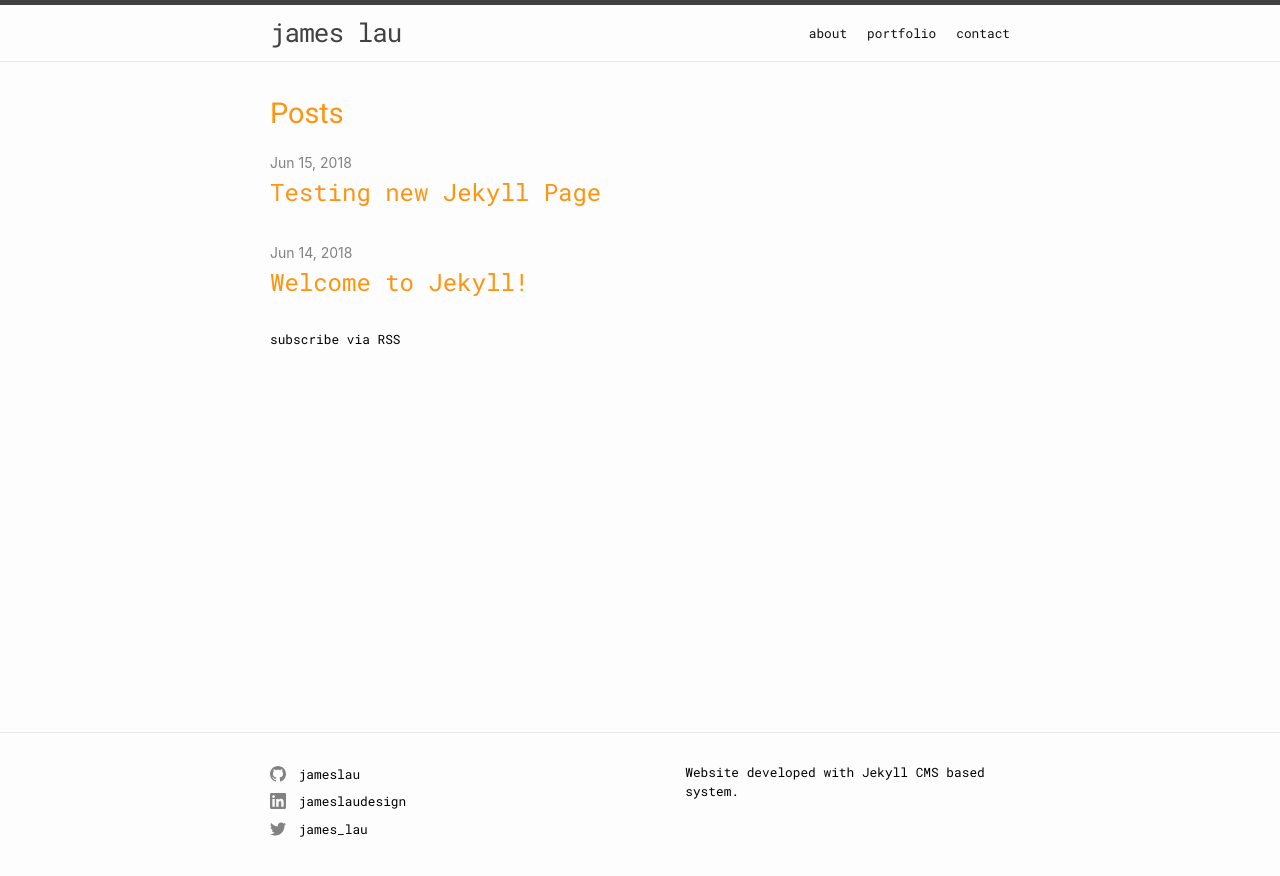
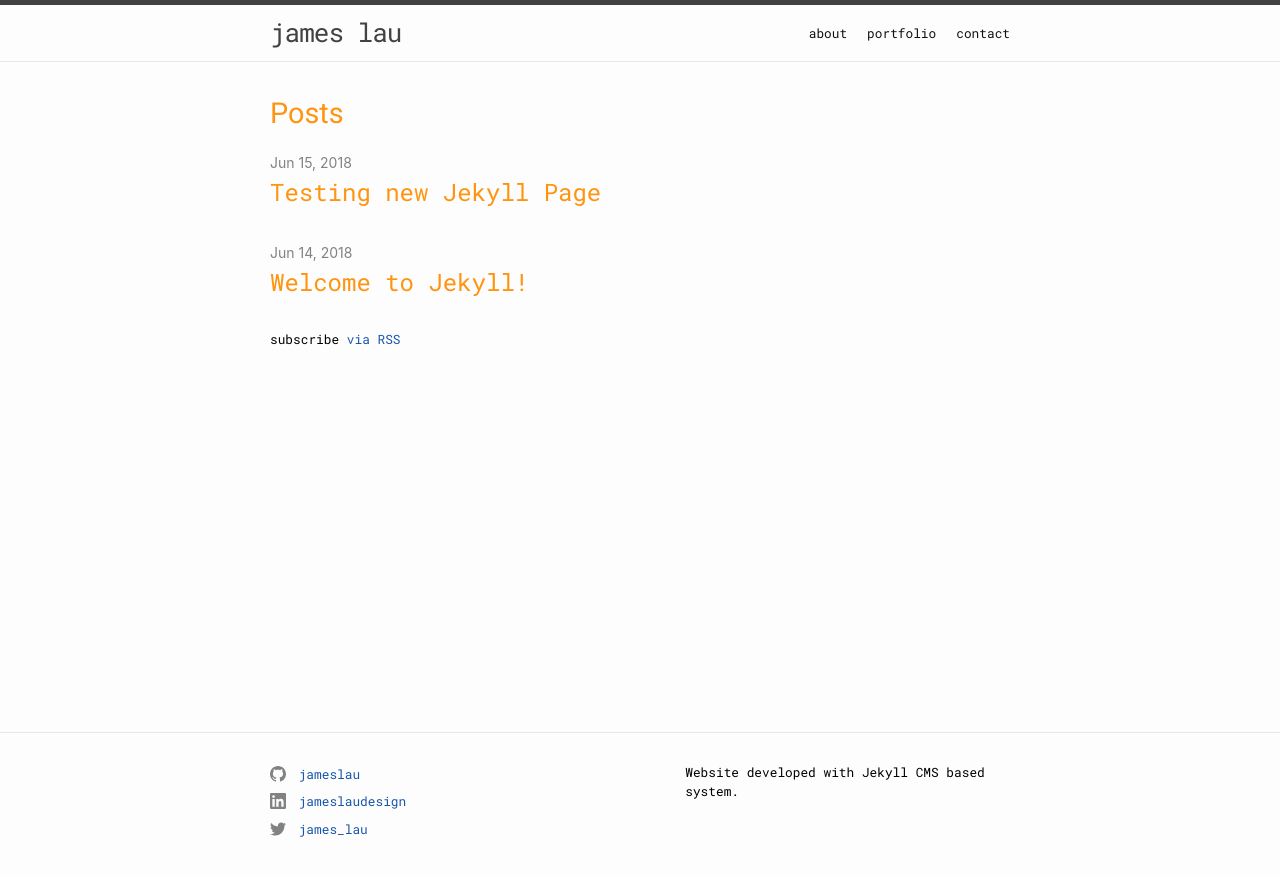
Before and after one commit to jameslau/jekyll-site-personal, a Jekyll site: the page built from index.md, in a window 1280 px wide. Shown: the top 876 px of the page. Built offline with Jekyll 4.4.1, drawn with Linux system fonts in a browser that asks for light colours.

Commit message:
changing a href link colors.

```diff
--- a/_sass/_typography.scss
+++ b/_sass/_typography.scss
@@ -5,7 +5,16 @@ h1, h2, h3, h4 ,h5, h6, .post-title {
 	font-size: 1.8rem;
 }
 
-a, p, pre, code {
+a {
+	color: #1756a9;
+	font-family: 'Roboto Mono', monospace !important;
+	font-size: .8rem;
+	&:visited {
+		color: #1756a9;
+	}
+}
+
+p, pre, code {
 	color: #000000;
 	font-family: 'Roboto Mono', monospace !important;
 	font-size: .8rem;
```
